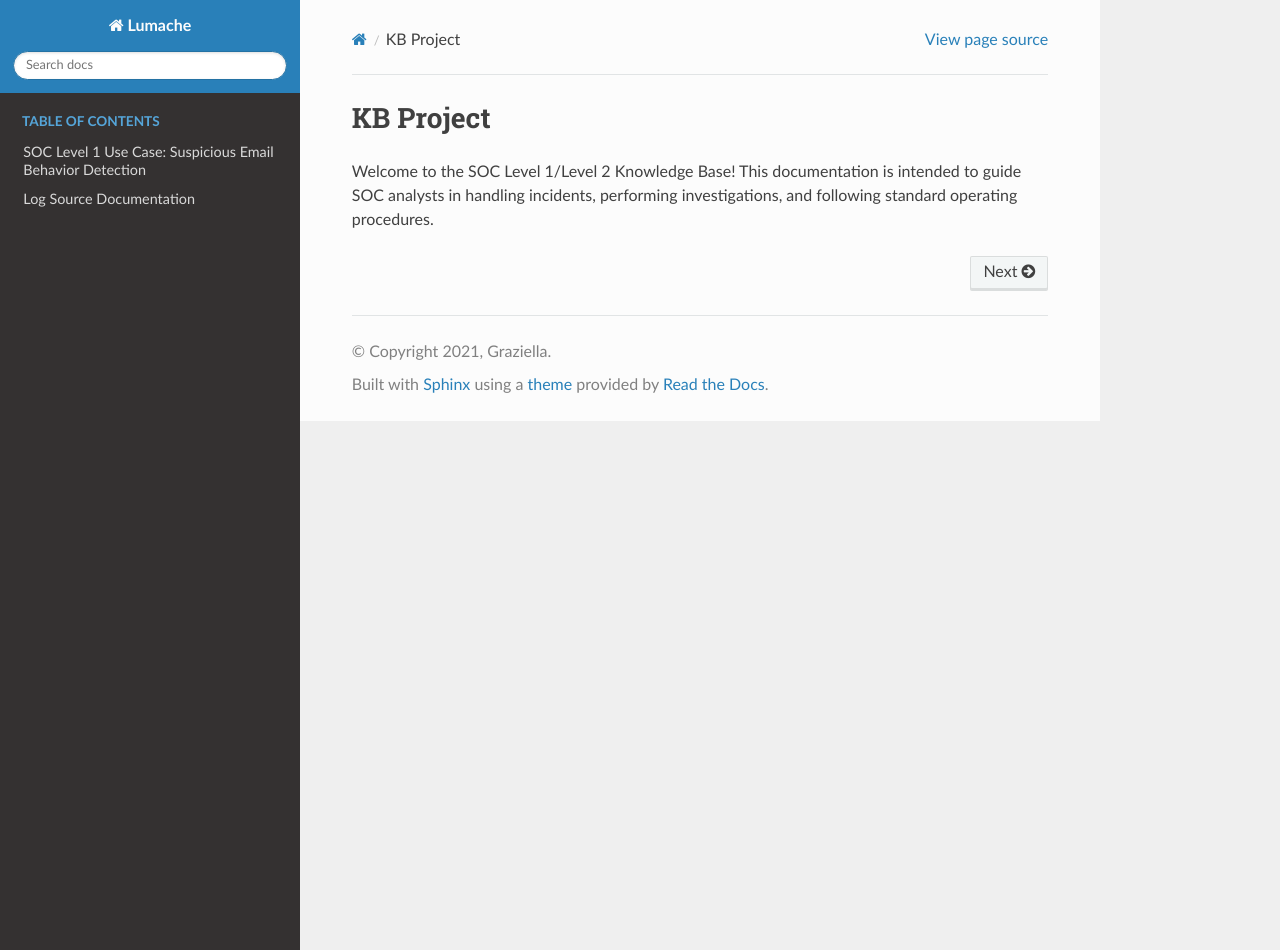
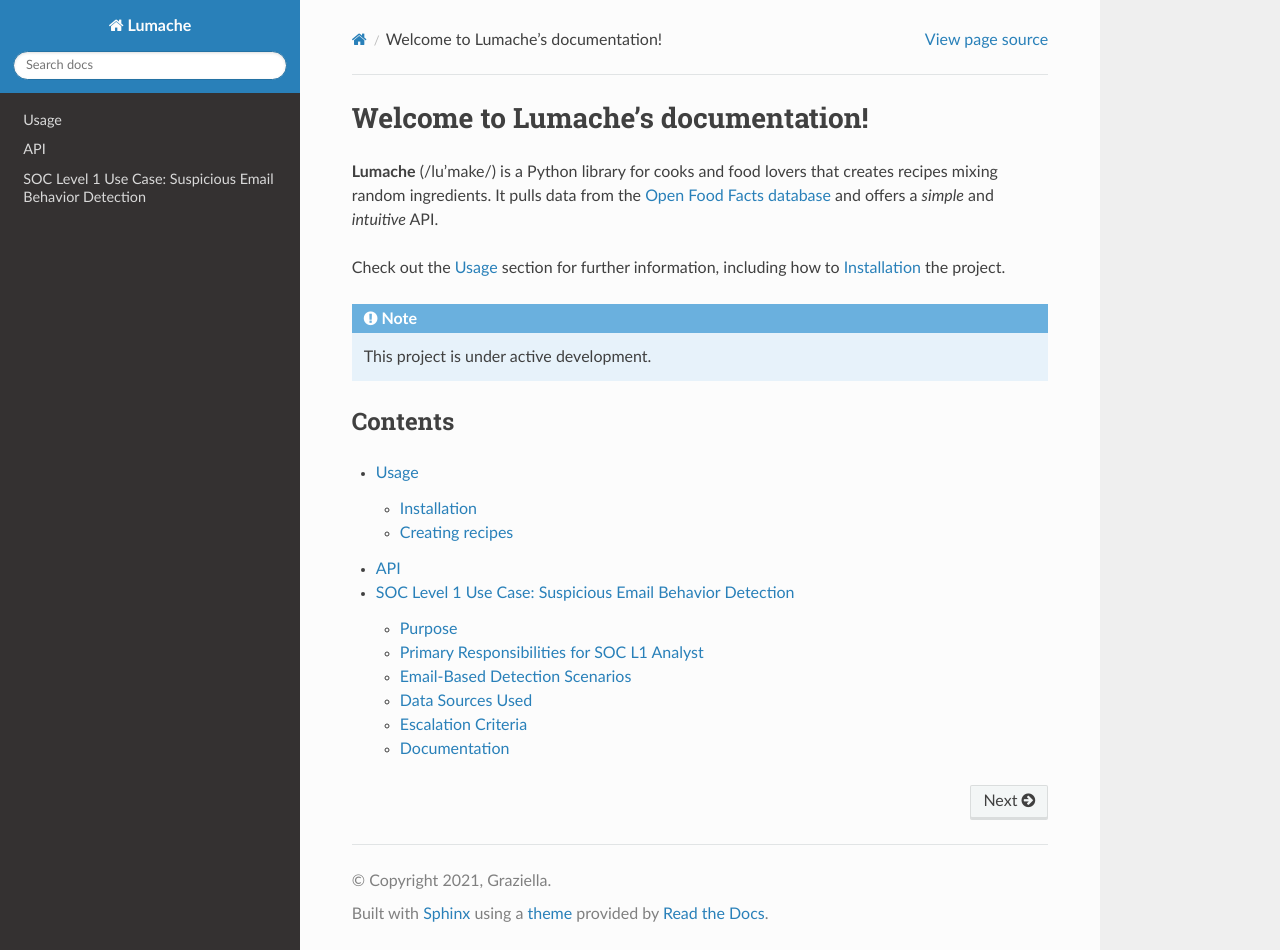
Before and after one commit to zin-htet-aung/proj, a Sphinx documentation site: the page built from docs/source/index.rst, in a window 1280 px wide and 950 px high. Built offline with Sphinx 7.4.7 and the Read the Docs theme 3.1.0, drawn with Linux system fonts in a browser that asks for light colours; pages that are not in the unit, such as notebooks, are missing from menus.

Commit message:
Update index.rst

```diff
--- a/docs/source/index.rst
+++ b/docs/source/index.rst
@@ -1,14 +1,23 @@
-KB Project
-==========
+Welcome to Lumache's documentation!
+===================================
 
-.. note: SOC L1/L2 Knowledge Base Project
+**Lumache** (/lu'make/) is a Python library for cooks and food lovers
+that creates recipes mixing random ingredients.
+It pulls data from the `Open Food Facts database <https://world.openfoodfacts.org/>`_
+and offers a *simple* and *intuitive* API.
 
-Welcome to the SOC Level 1/Level 2 Knowledge Base! This documentation is intended to guide SOC analysts in handling incidents, performing investigations, and following standard operating procedures.
+Check out the :doc:`usage` section for further information, including
+how to :ref:`installation` the project.
+
+.. note::
+
+   This project is under active development.
+
+Contents
+--------
 
 .. toctree::
-   :maxdepth: 3
-   :caption: Table of Contents
-   :hidden:
 
+   usage
+   api
    soc
-   logsource
```
